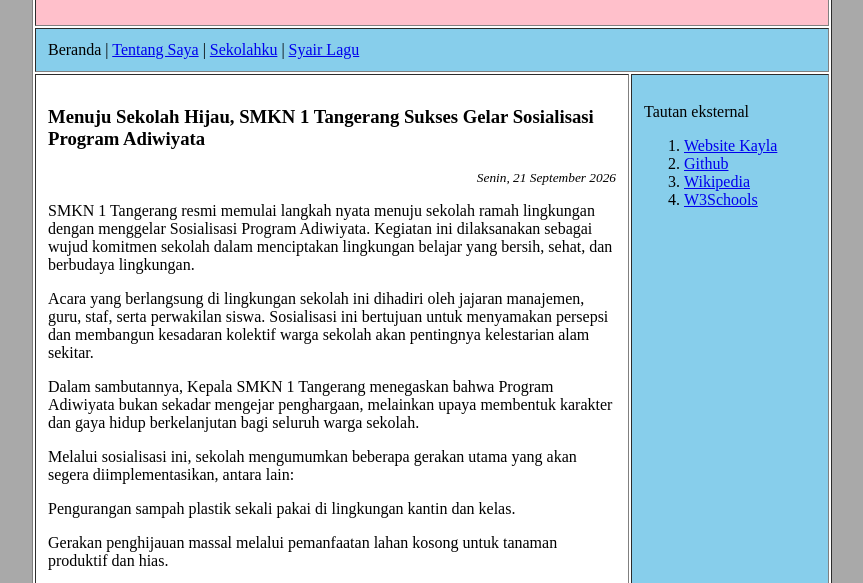
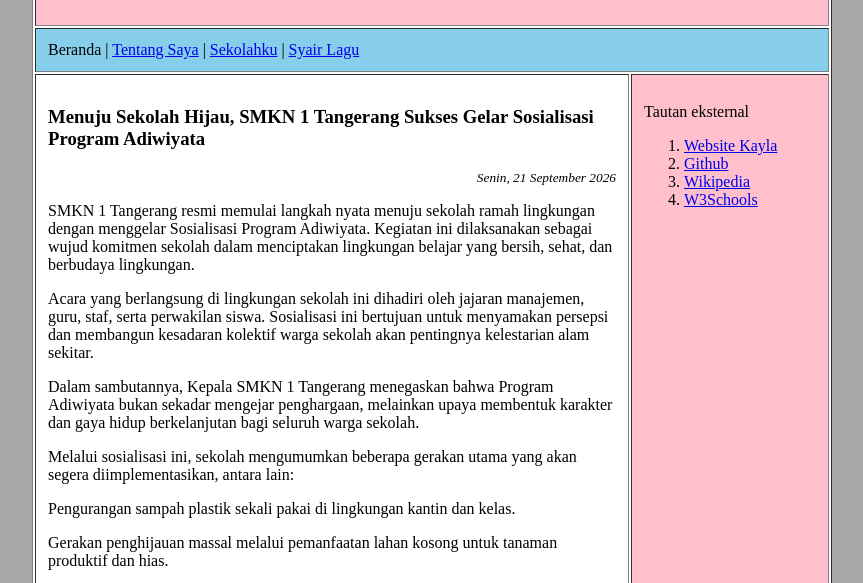
Before and after one commit to blubieskay/blubieskay.github.io, a plain HTML site: page berita-1.html in a window 1280 px wide. Shown: the part 201-784 px from the top of the page, without its empty margins (208-1071 px from the left). Drawn offline with Linux system fonts and the light colour scheme.

Commit message:
Update berita-1.html

```diff
--- a/berita-1.html
+++ b/berita-1.html
@@ -49,7 +49,7 @@
 
                 <!-- Akhir dari content utama -->
             </td>
-            <td width="25%" valign="top" bgcolor="skyblue">
+            <td width="25%" valign="top" bgcolor="pink">
                 <p>Tautan eksternal</p>
                 <ol>
                     <li><a href="https://zivanka223.github.io/">Website Kayla</a></li>
```
